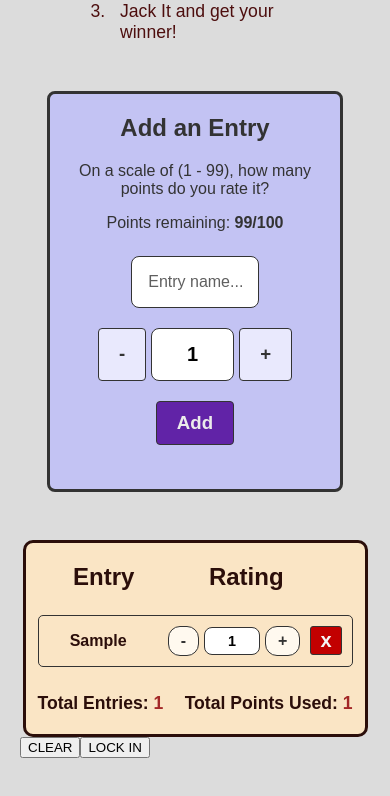
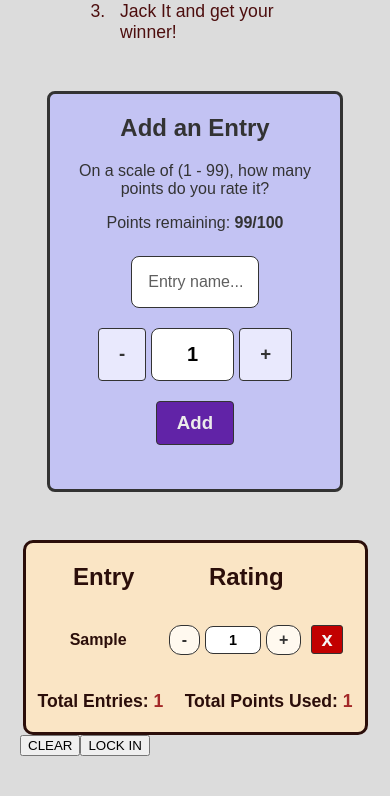
Before and after one commit to kendallajordan/jack-it, a React (Vite) app: page / in a window 390 px wide. Both pictures are taken after typing "Sample" into the empty fields and a click on the button "Add". Shown: the part 758-1554 px from the top of the page. Built offline with nearby package versions, Linux system fonts and the light colour scheme.

Commit message:
updated: entrylist styling, looks aligned and scaling responsive

```diff
--- a/src/components/entrybuttons.module.css
+++ b/src/components/entrybuttons.module.css
@@ -0,0 +1,17 @@
+.container {
+}
+
+.buttonSection {
+}
+
+.clearButton {
+}
+
+.invalidLockInButton {
+}
+
+.validLockInButton {
+}
+
+.errorMessage {
+}
--- a/src/components/entryitem.module.css
+++ b/src/components/entryitem.module.css
@@ -3,8 +3,6 @@
   align-items: center;
   justify-content: space-between;
   padding: 10px;
-  border: 1px solid #333333;
-  border-radius: 5px;
 }
 
 .itemName {
--- a/src/components/entrylist.module.css
+++ b/src/components/entrylist.module.css
@@ -30,7 +30,7 @@
 .list {
   display: flex;
   flex-direction: column;
-  gap: 1.25em;
+  gap: 1.5em;
 }
 
 .details {
```
